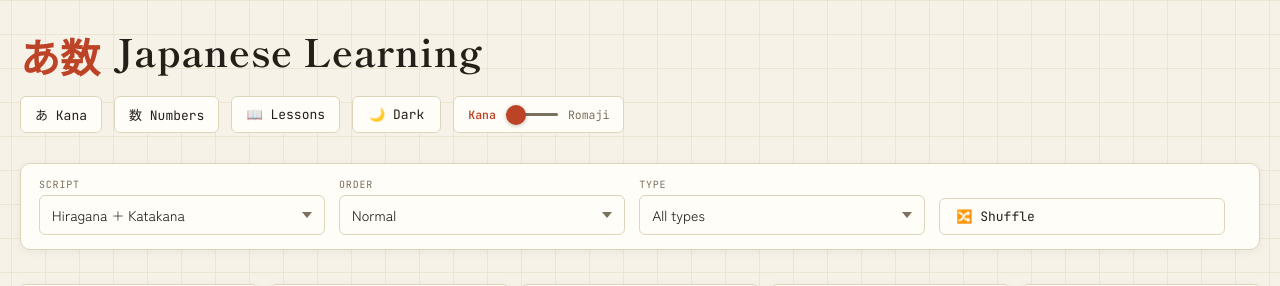
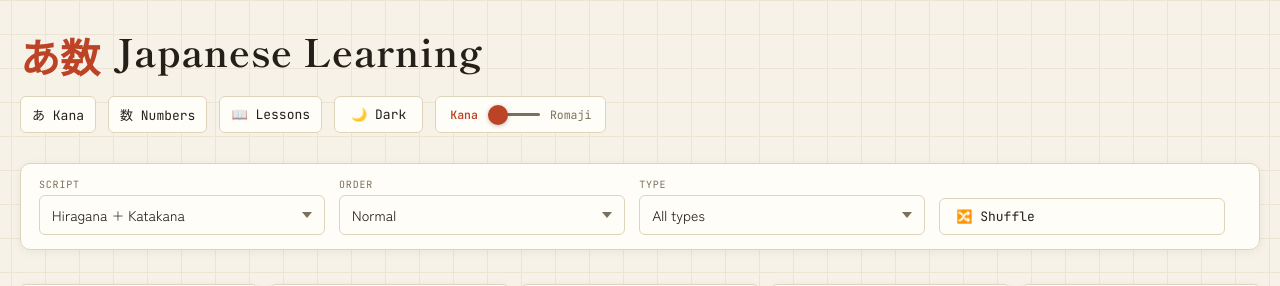
Before and after one commit to najmul-hasan-nirob/japanese-flashcards, a Jekyll site: the page built from index.html, in a window 1280 px wide. Shown: the top 286 px of the page. Built offline with Jekyll 4.4.1, drawn with Linux system fonts in a browser that asks for light colours.

Commit message:
Update style.css

```diff
--- a/css/style.css
+++ b/css/style.css
@@ -182,7 +182,7 @@ select:focus-visible{ outline:2px solid var(--vermilion); outline-offset:2px; }
 
     display:inline-flex;
     align-items:center;
-    padding:7px 14px;
+    padding:7px 11px;
 
     font-family:'JetBrains Mono', monospace;
     font-size:13px;
```
